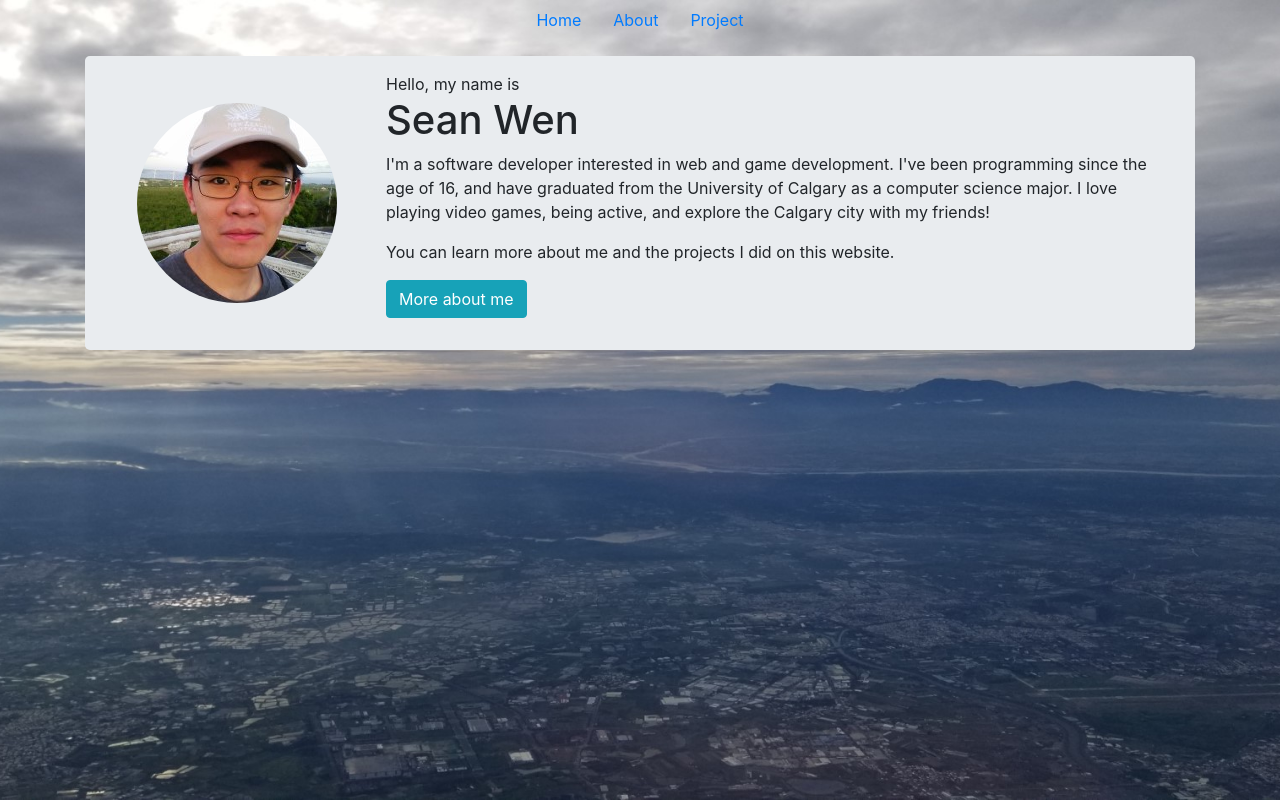
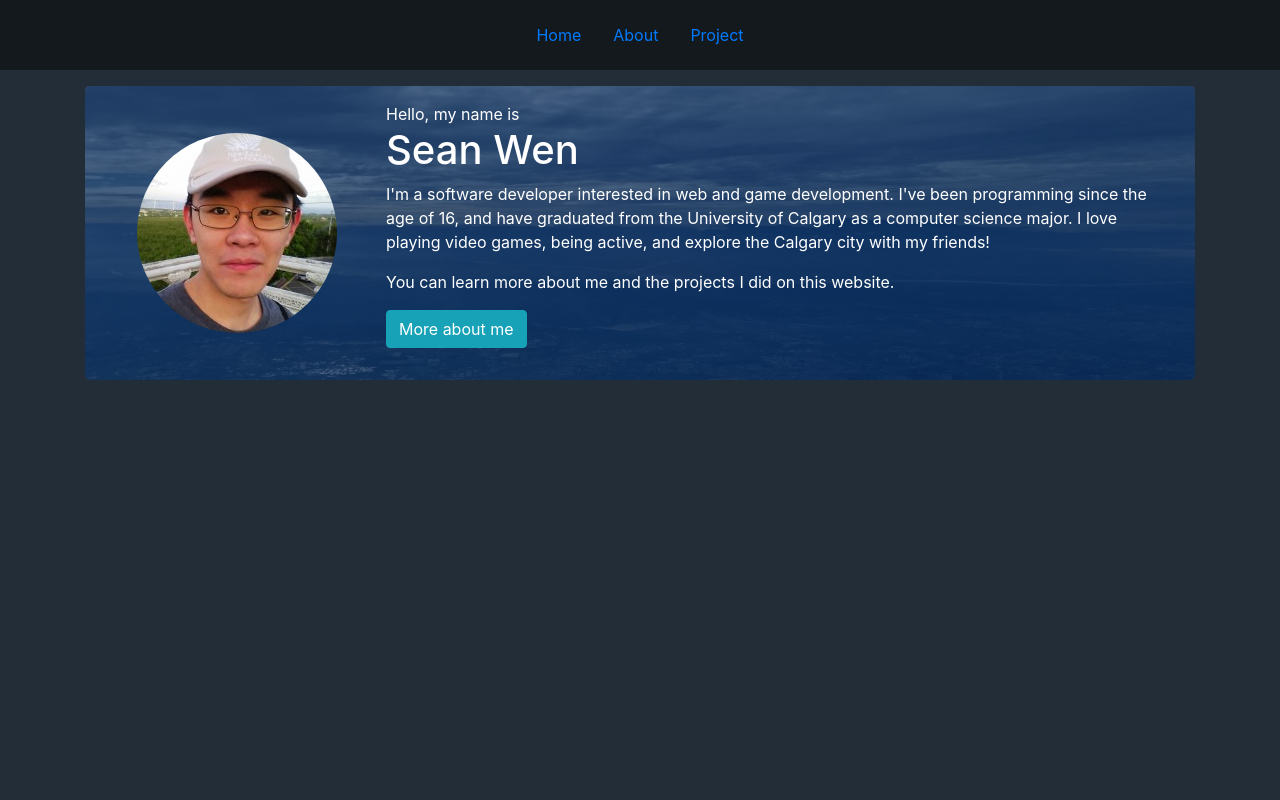
Before and after one commit to ShouShou92410/ShouShou92410.github.io, a React (Create React App) app: page / in a window 1280 px wide. Built offline with nearby package versions, Linux system fonts and the light colour scheme.

Commit message:
- Some style changes

```diff
--- a/src/component/root/Home.js
+++ b/src/component/root/Home.js
@@ -7,6 +7,7 @@ import Col from 'react-bootstrap/Col';
 
 function Home() {
   return (
+    <div className="jumbotron-background">
       <Jumbotron className="pt-0 pb-0 mt-3">
         <Row>
           <Col md={12} lg={3} className="d-flex justify-content-center align-items-center pt-3 pb-3">
@@ -17,7 +18,8 @@ function Home() {
             <h1>Sean Wen</h1>
             <p>
               I'm a software developer interested in web and game development. I've been programming since the age of 16, and have graduated from the
-            University of Calgary as a computer science major. I love playing video games, being active, and explore the Calgary city with my friends!
+              University of Calgary as a computer science major. I love playing video games, being active, and explore the Calgary city with my
+              friends!
             </p>
             <p>You can learn more about me and the projects I did on this website.</p>
             <p>
@@ -26,6 +28,7 @@ function Home() {
           </Col>
         </Row>
       </Jumbotron>
+    </div>
   );
 }
 
--- a/src/component/root/NavigationBar.js
+++ b/src/component/root/NavigationBar.js
@@ -4,7 +4,7 @@ import Nav from 'react-bootstrap/Nav';
 
 function NavigationBar() {
   return (
-    <Nav className="justify-content-center">
+    <Nav className="justify-content-center align-items-center">
       <Nav.Item>
         <Nav.Link as={Link} to="/">
           Home
--- a/src/style/index.css
+++ b/src/style/index.css
@@ -1,19 +1,31 @@
 #root {
   height: 100vh;
-  background-image: url('/background.jpg');
   background-repeat: no-repeat;
   background-position: center;
   background-size: cover;
   background-attachment: fixed;
-
-  background-color: #1b262c;
+  background-color: rgb(35, 45, 55);
 }
 
-.navigation {
-  opacity: 0.8;
+.nav {
+  background-color: rgb(20, 25, 30);
+  height: 70px;
 }
 
 .content {
   background-color: black;
   height: calc(100vh - 56px);
 }
+
+.jumbotron-background {
+  background-image: url('/background.jpg');
+  background-repeat: no-repeat;
+  background-position: center;
+  background-size: cover;
+  border-radius: 0.3rem;
+}
+
+.jumbotron {
+  background-color: rgba(0, 40, 90, 0.7);
+  color: white;
+}
```
Lines whose indentation alone changed are shown as unchanged.
